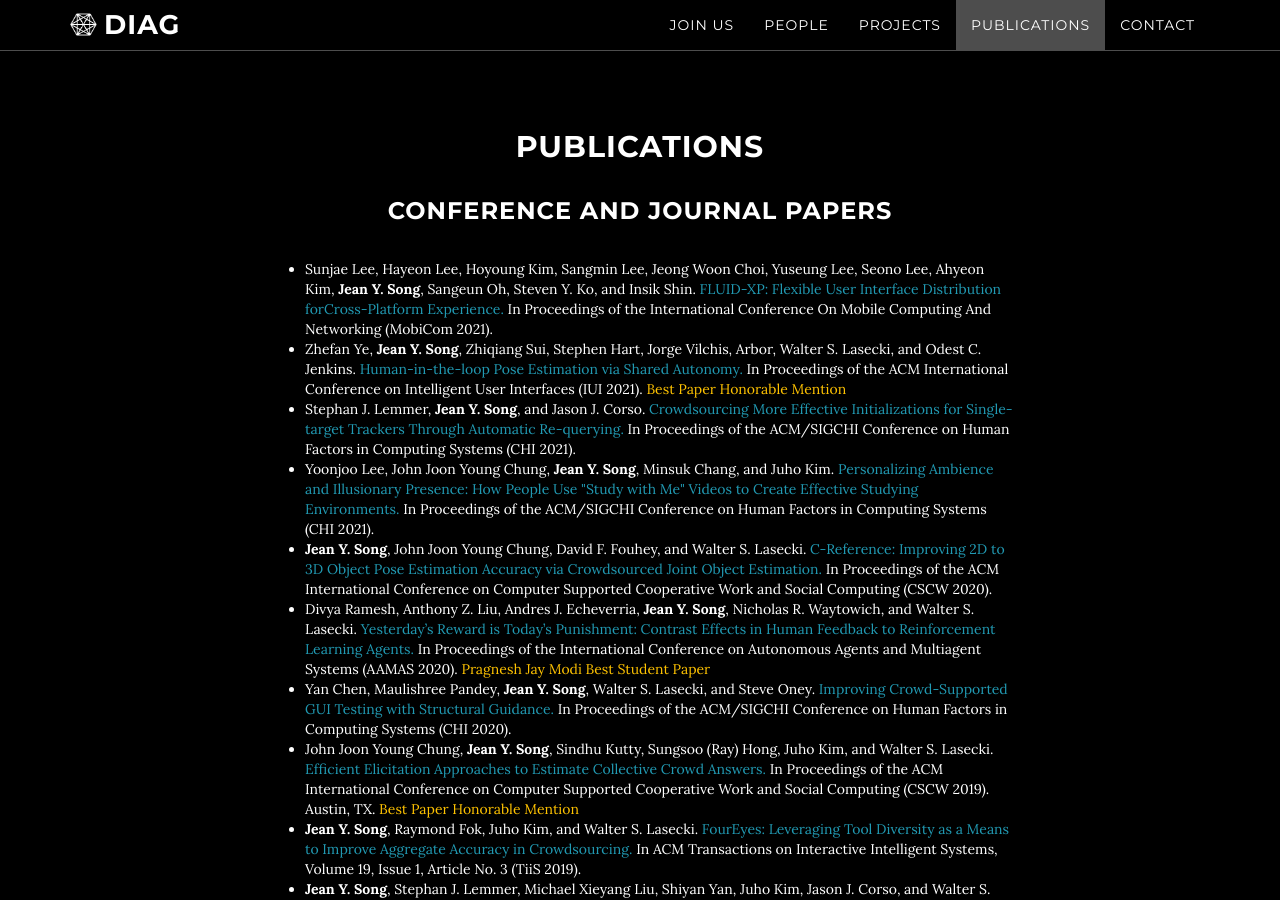
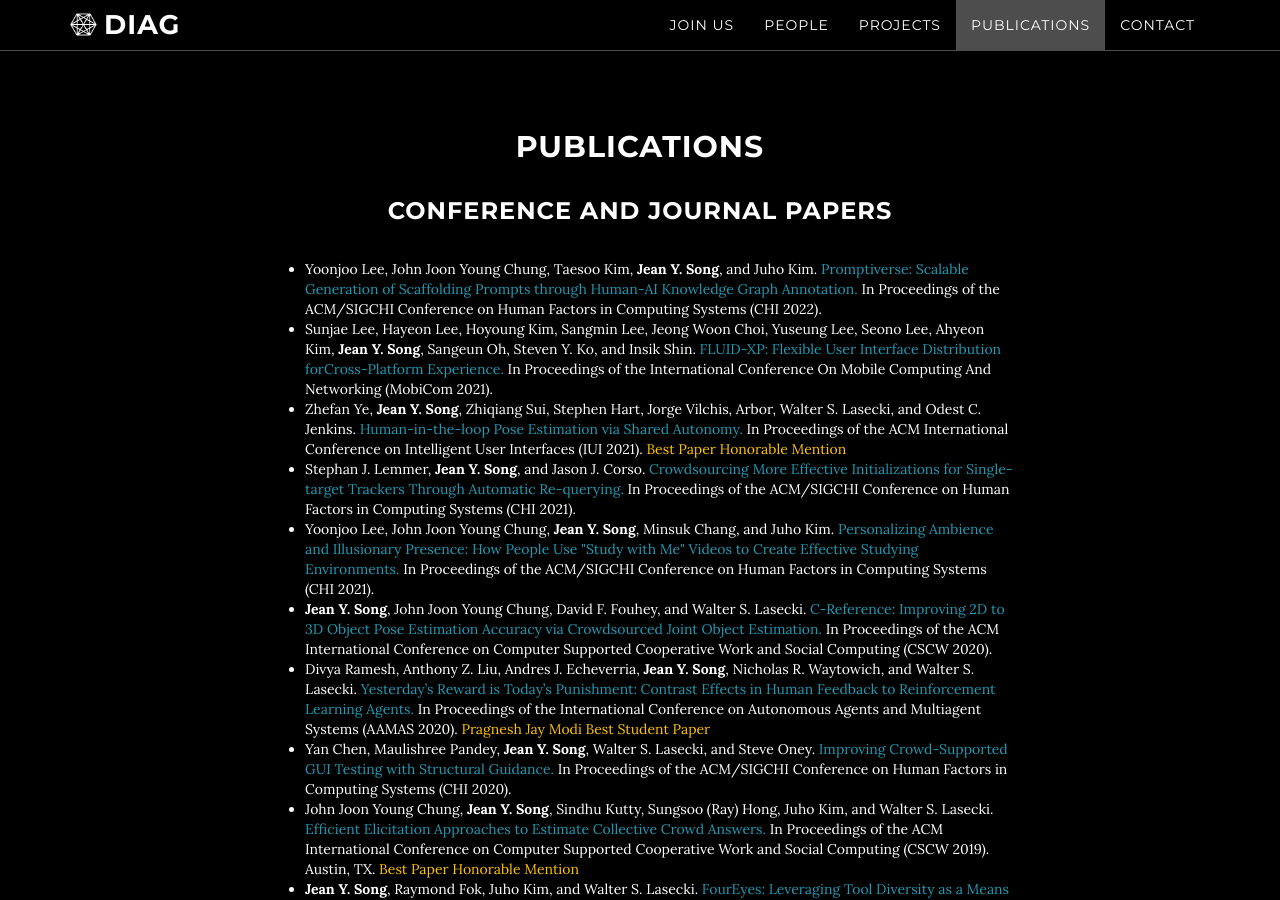
Before and after one commit to raflereak/diag-dgist.github.io, a Jekyll site: the page built from index.html, in a window 1280 px wide and 900 px high, scrolled down 3677 px. Built offline with Jekyll 4.4.1, drawn with Linux system fonts in a browser that asks for light colours; some of the changed text lies outside the part shown.

Commit message:
added new publications

```diff
--- a/_includes/publications.html
+++ b/_includes/publications.html
@@ -6,6 +6,12 @@
 
                 <h3 style="text-align: center;"><strong>Conference and Journal Papers</strong></h3>
                   <ul>
+                    <li>
+                      Yoonjoo Lee, John Joon Young Chung, Taesoo Kim, <b>Jean Y. Song</b>, and Juho Kim.
+                      <a href="/publications/CHI2022_Promptiverse.pdf">Promptiverse: Scalable Generation of Scaffolding Prompts through Human-AI Knowledge Graph Annotation.
+                      </a>
+                      In Proceedings of the ACM/SIGCHI Conference on Human Factors in Computing Systems (CHI 2022).
+                    </li>
                     <li>
                       Sunjae Lee, Hayeon Lee, Hoyoung Kim, Sangmin Lee, Jeong Woon Choi, Yuseung Lee, Seono Lee, Ahyeon Kim, <b>Jean Y. Song</b>, Sangeun Oh, Steven Y. Ko, and Insik Shin.
                       <a href="/publications/mobicom21-fluid-xp.pdf">FLUID-XP: Flexible User Interface Distribution forCross-Platform Experience.
@@ -80,6 +86,11 @@
 
                 <h3 style="text-align: center;"><strong>Posters, Demos, and Workshop Papers</strong></h3>
                   <ul>
+                    <li>Hyungyu Shin, Nabila Sindi, Yoonjoo Lee, Jaeryoung Ka, <b>Jean Y. Song</b>, and Juho Kim.
+                      <a href="/publications/SIGCSE2022-poster-XDesign-paper.pdf">XDesign: Integrating Interface Design into Explainable AI Education.
+                      </a>
+                      In Proceedings of the ACM Technical Symposium on Computer Science Education (SIGCSE TS 2022).
+                    </li>
                     <li>Andrew M. Vernier, <b>Jean Y. Song</b>, Edward Sun, Allison Kench, and Walter S. Lasecki.
                       <a href="/publications/corsica_UIST2019-poster.pdf">Towards Universal Evaluation of Image Annotation Interfaces.
                       </a>
```
Also changed, not shown: 3 other files.
